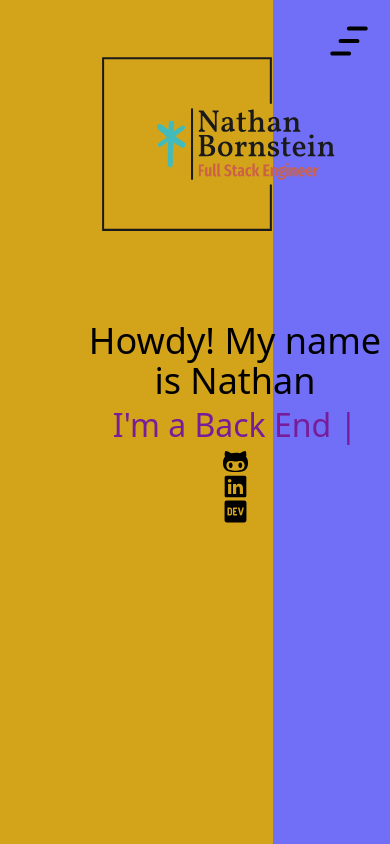
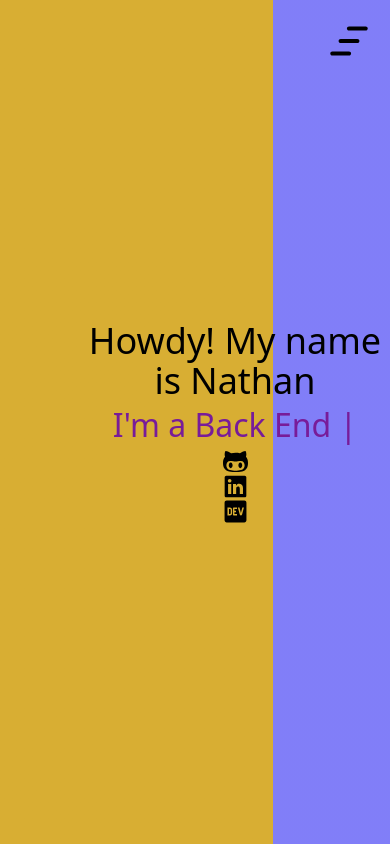
Before and after one commit to greenteaisgreat/portfolio, a React (Vite) app: page / in a window 390 px wide. Built offline with nearby package versions, Linux system fonts and the light colour scheme.

Commit message:
Add New Logo (again) & Adjust Name/Dimensions for Logo

```diff
--- a/src/components/Home.jsx
+++ b/src/components/Home.jsx
@@ -11,7 +11,7 @@ const Home = () => {
             id="home"
             className="to 90% h-screen w-full bg-gradient-to-r from-portafino-600 from-70% via-portage-500 via-70% to-portage-500"
         >
-            <div className="sm: absolute left-0 top-0 h-screen w-full bg-white/10 pl-20 text-center">
+            <div className="sm: absolute left-0 top-0 h-screen w-full bg-white/20 pl-20 text-center">
                 <div className="m-auto flex h-full w-full max-w-[700px] flex-col items-center justify-center sm:items-center md:items-start lg:items-start">
                     <h1 className=" text-4xl">Howdy! My name is Nathan</h1>
                     <h2 className="sm:items-start">
@@ -22,7 +22,6 @@ const Home = () => {
                                     `I'm a Full Stack Engineer`,
                                     1000,
                                     `I'm a`,
-
                                     () => setTextColor('#781C99'),
                                     `I'm a Back End Engineer`,
                                     1000,
--- a/src/components/Logo.jsx
+++ b/src/components/Logo.jsx
@@ -1,9 +1,9 @@
 import React from 'react';
-import logo from '../assets/new-logo.svg';
+import logo from '../assets/logo-1.svg';
 
 const Logo = () => {
     return (
-        <div className="top-15 absolute right-0">
+        <div className="top-15 absolute -right-10 hidden md:block">
             <img src={logo} alt="logo" className="h-[18rem] w-[18rem]" />
         </div>
     );
--- a/src/components/Sidenav.jsx
+++ b/src/components/Sidenav.jsx
@@ -5,7 +5,6 @@ import { PiCodeBlockBold } from 'react-icons/pi';
 import { RiOpenSourceLine } from 'react-icons/ri';
 import { TfiWrite } from 'react-icons/tfi';
 import { LuHeartHandshake } from 'react-icons/lu';
-import logo from '../assets/new-logo.svg';
 
 const Sidenav = () => {
     const [nav, setNav] = useState(false);
```
Also changed, not shown: src/assets/logo-1.svg (added), src/assets/new-logo.svg (deleted).
